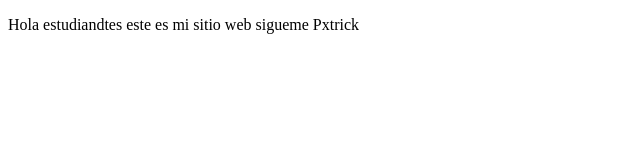
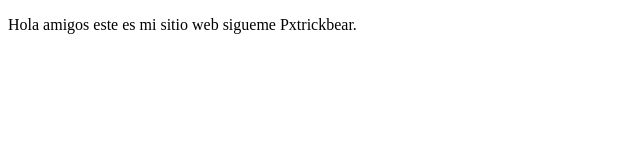
Before and after one commit to Patrickbear30/proyectoDemoCursoPrework, a plain HTML site: page index.html in a window 1280 px wide. Shown: the full height of the page, 0-640 px from the left. Drawn offline with Linux system fonts and the light colour scheme.

Commit message:
cambios agregamos

```diff
--- a/index.html
+++ b/index.html
@@ -8,7 +8,8 @@
 </head>
 <body>
     <p>
-        Hola estudiandtes este es mi sitio web sigueme Pxtrick
+        Hola amigos este es mi sitio web sigueme Pxtrickbear.
+
     </p>
 </body>
 </html>
```
